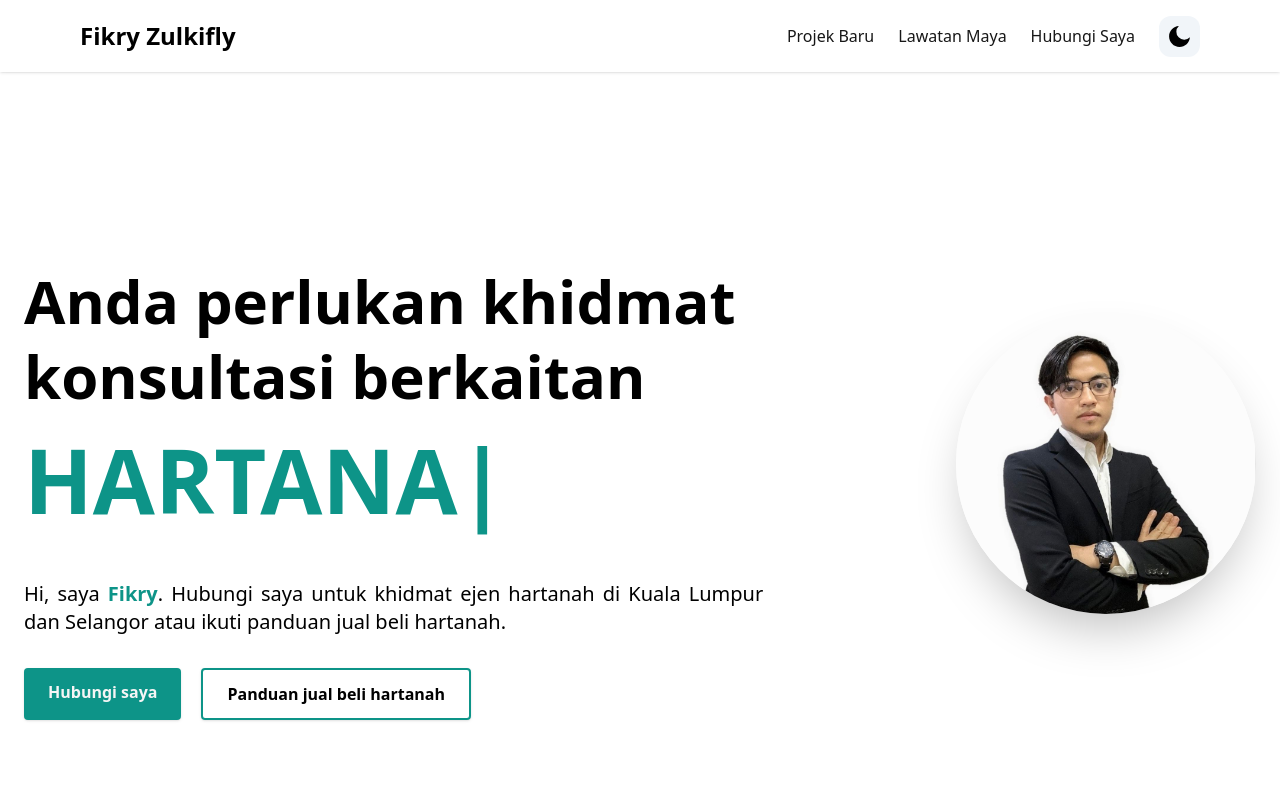
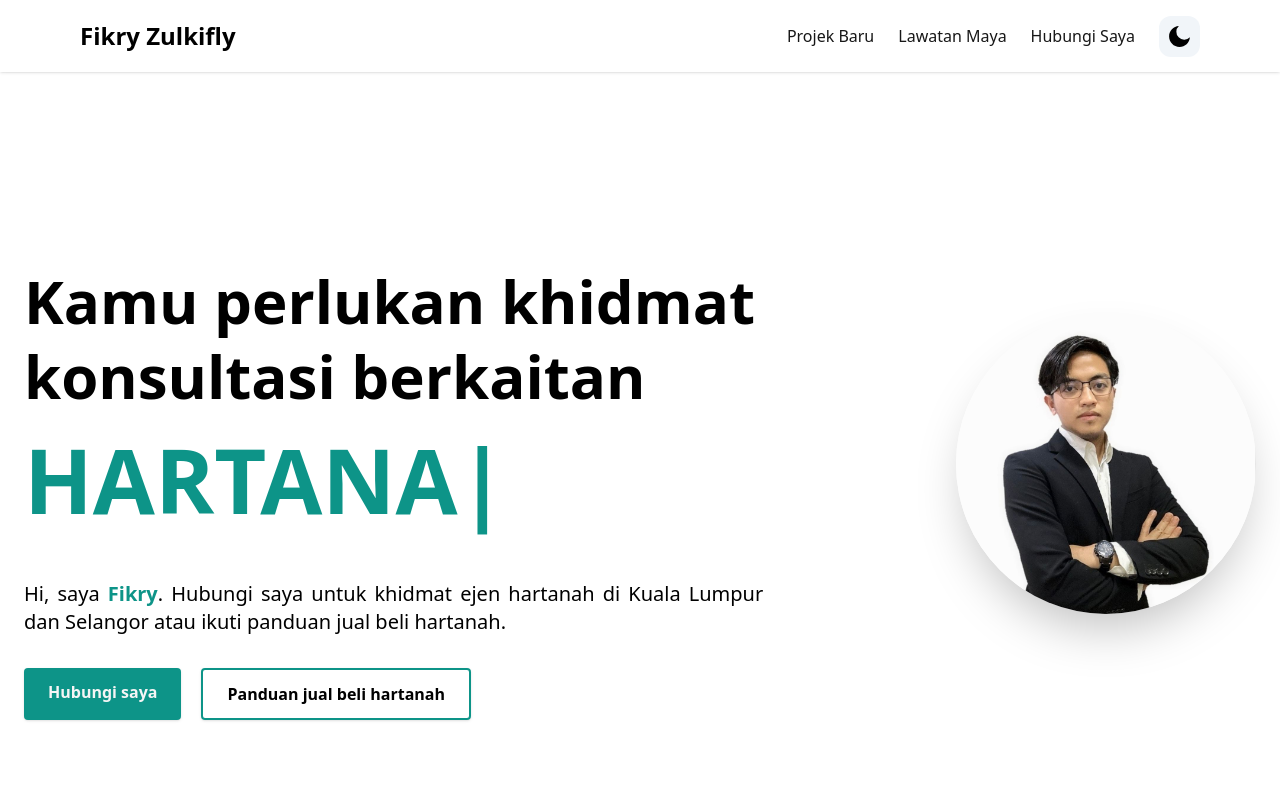
Before and after one commit to zul-m/fikryzulkifly.com, a Next.js app: page / in a window 1280 px wide. Shown: the top 800 px of the page. Built offline with nearby package versions, Linux system fonts and the light colour scheme.

Commit message:
Something

```diff
--- a/components/HeroSection.tsx
+++ b/components/HeroSection.tsx
@@ -14,7 +14,7 @@ const HeroSection = () => {
         <div className="my-auto md:w-3/5">
           <h1 className="md:py-14 font-bold text-3xl space-y-3 md:text-6xl md:space-y-5">
             <span className="leading-tight">
-              Anda perlukan khidmat konsultasi berkaitan
+              Kamu perlukan khidmat konsultasi berkaitan
             </span>
             <br></br>
             <TypeAnimation
```
